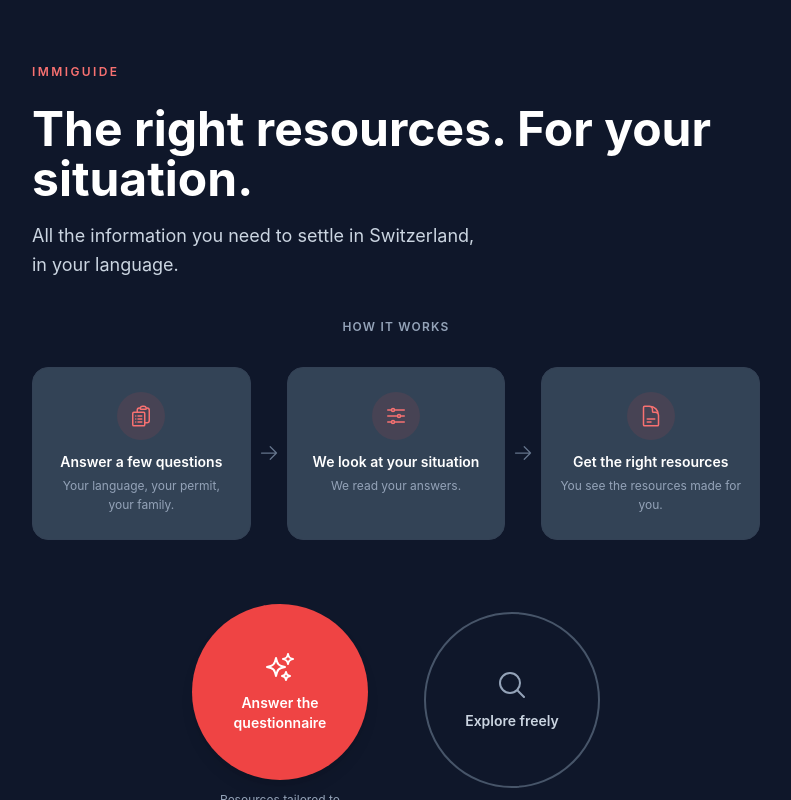
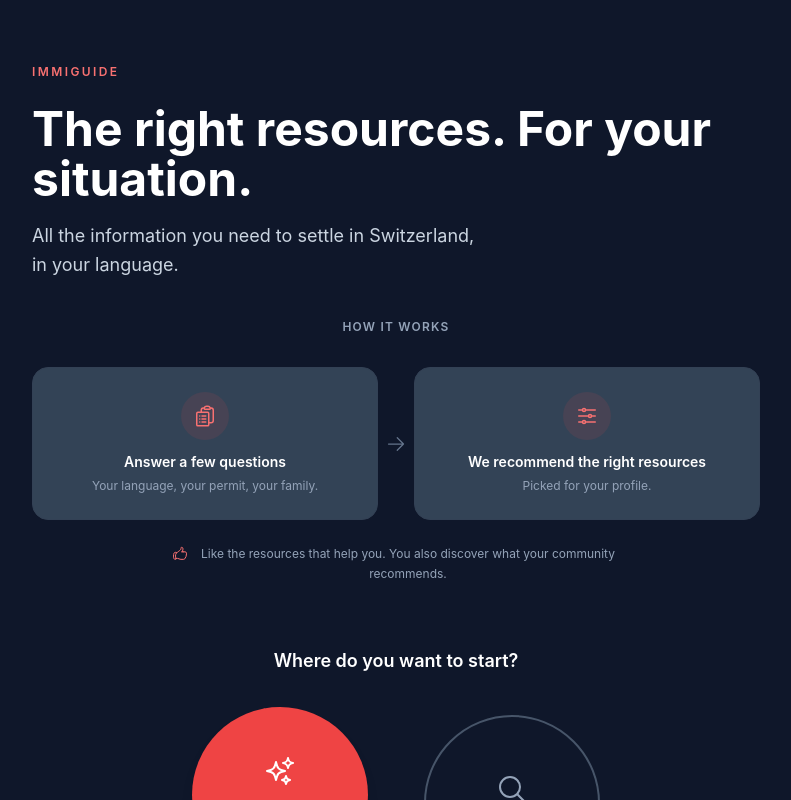
Before and after one commit to eliasdinarica/PIN-Prototype, a Vue app in the folder frontend/: page / in a window 1280 px wide. Shown: the top 800 px of the page, without its empty margins (244-1035 px from the left). Built offline with nearby package versions, Linux system fonts and the light colour scheme.

Commit message:
changed the landing page again

```diff
--- a/frontend/src/i18n/locales/de.json
+++ b/frontend/src/i18n/locales/de.json
@@ -119,10 +119,9 @@
       "title": "So funktioniert es",
       "s1title": "Beantworten Sie ein paar Fragen",
       "s1desc": "Ihre Sprache, Ihr Ausweis, Ihre Familie.",
-      "s2title": "Wir schauen Ihre Situation an",
-      "s2desc": "Wir lesen Ihre Antworten.",
-      "s3title": "Erhalten Sie die richtigen Ressourcen",
-      "s3desc": "Sie sehen die Ressourcen für Sie."
+      "s2title": "Wir empfehlen die richtigen Ressourcen",
+      "s2desc": "Passend zu Ihrem Profil.",
+      "note": "Markieren Sie die Ressourcen, die Ihnen helfen. Sie sehen auch, was Ihre Community empfiehlt."
     },
     "skip": "Alle Informationen ohne Profil ansehen"
   },
--- a/frontend/src/i18n/locales/en.json
+++ b/frontend/src/i18n/locales/en.json
@@ -136,10 +136,9 @@
       "title": "How it works",
       "s1title": "Answer a few questions",
       "s1desc": "Your language, your permit, your family.",
-      "s2title": "We look at your situation",
-      "s2desc": "We read your answers.",
-      "s3title": "Get the right resources",
-      "s3desc": "You see the resources made for you."
+      "s2title": "We recommend the right resources",
+      "s2desc": "Picked for your profile.",
+      "note": "Like the resources that help you. You also discover what your community recommends."
     },
     "skip": "See all information without a profile"
   },
--- a/frontend/src/i18n/locales/es.json
+++ b/frontend/src/i18n/locales/es.json
@@ -119,10 +119,9 @@
       "title": "Cómo funciona",
       "s1title": "Responda a unas preguntas",
       "s1desc": "Su idioma, su permiso, su familia.",
-      "s2title": "Miramos su situación",
-      "s2desc": "Leemos sus respuestas.",
-      "s3title": "Reciba los recursos adecuados",
-      "s3desc": "Ve los recursos hechos para usted."
+      "s2title": "Recomendamos los recursos adecuados",
+      "s2desc": "Elegidos para su perfil.",
+      "note": "Marque los recursos que le ayudan. También descubre lo que recomienda su comunidad."
     },
     "skip": "Ver toda la información sin perfil"
   },
--- a/frontend/src/i18n/locales/fr.json
+++ b/frontend/src/i18n/locales/fr.json
@@ -136,10 +136,9 @@
       "title": "Comment ça marche",
       "s1title": "Répondez à quelques questions",
       "s1desc": "Votre langue, votre permis, votre famille.",
-      "s2title": "Nous regardons votre situation",
-      "s2desc": "Nous lisons vos réponses.",
-      "s3title": "Recevez les bonnes ressources",
-      "s3desc": "Vous voyez les ressources faites pour vous."
+      "s2title": "Nous recommandons les bonnes ressources",
+      "s2desc": "Choisies pour votre profil.",
+      "note": "Aimez les ressources qui vous aident. Vous découvrez aussi ce que votre communauté recommande."
     },
     "skip": "Voir toutes les informations sans profil"
   },
--- a/frontend/src/i18n/locales/it.json
+++ b/frontend/src/i18n/locales/it.json
@@ -119,10 +119,9 @@
       "title": "Come funziona",
       "s1title": "Rispondi ad alcune domande",
       "s1desc": "La tua lingua, il tuo permesso, la tua famiglia.",
-      "s2title": "Guardiamo la tua situazione",
-      "s2desc": "Leggiamo le tue risposte.",
-      "s3title": "Ricevi le risorse giuste",
-      "s3desc": "Vedi le risorse fatte per te."
+      "s2title": "Consigliamo le risorse giuste",
+      "s2desc": "Scelte per il tuo profilo.",
+      "note": "Metti mi piace alle risorse che ti aiutano. Scopri anche cosa consiglia la tua comunità."
     },
     "skip": "Vedere tutte le informazioni senza profilo"
   },
--- a/frontend/src/i18n/locales/pt.json
+++ b/frontend/src/i18n/locales/pt.json
@@ -119,10 +119,9 @@
       "title": "Como funciona",
       "s1title": "Responda a algumas perguntas",
       "s1desc": "A sua língua, a sua autorização, a sua família.",
-      "s2title": "Olhamos para a sua situação",
-      "s2desc": "Lemos as suas respostas.",
-      "s3title": "Receba os recursos certos",
-      "s3desc": "Você vê os recursos feitos para você."
+      "s2title": "Recomendamos os recursos certos",
+      "s2desc": "Escolhidos para o seu perfil.",
+      "note": "Curta os recursos que o ajudam. Também descobre o que a sua comunidade recomenda."
     },
     "skip": "Ver todas as informações sem perfil"
   },
--- a/frontend/src/i18n/locales/ru.json
+++ b/frontend/src/i18n/locales/ru.json
@@ -119,10 +119,9 @@
       "title": "Как это работает",
       "s1title": "Ответьте на несколько вопросов",
       "s1desc": "Ваш язык, ваше разрешение, ваша семья.",
-      "s2title": "Мы смотрим вашу ситуацию",
-      "s2desc": "Мы читаем ваши ответы.",
-      "s3title": "Получите нужные ресурсы",
-      "s3desc": "Вы видите ресурсы для вас."
+      "s2title": "Мы рекомендуем нужные ресурсы",
+      "s2desc": "Подобраны для вашего профиля.",
+      "note": "Отмечайте ресурсы, которые вам помогают. Вы также видите, что рекомендует ваше сообщество."
     },
     "skip": "Смотреть всё без профиля"
   },
--- a/frontend/src/views/LandingView.vue
+++ b/frontend/src/views/LandingView.vue
@@ -4,8 +4,8 @@ import { useRouter } from 'vue-router'
 import { useI18n } from 'vue-i18n'
 import {
   SparklesIcon, MagnifyingGlassIcon,
-  ClipboardDocumentListIcon, AdjustmentsHorizontalIcon, DocumentTextIcon,
-  ArrowRightIcon,
+  ClipboardDocumentListIcon, AdjustmentsHorizontalIcon,
+  ArrowRightIcon, HandThumbUpIcon,
 } from '@heroicons/vue/24/outline'
 
 const router = useRouter()
@@ -14,7 +14,6 @@ const { t } = useI18n()
 const steps = computed(() => [
   { icon: ClipboardDocumentListIcon, title: t('landing.how.s1title'), desc: t('landing.how.s1desc') },
   { icon: AdjustmentsHorizontalIcon, title: t('landing.how.s2title'), desc: t('landing.how.s2desc') },
-  { icon: DocumentTextIcon, title: t('landing.how.s3title'), desc: t('landing.how.s3desc') },
 ])
 </script>
 
@@ -40,9 +39,9 @@ const steps = computed(() => [
       <p class="text-xs font-semibold uppercase tracking-widest text-surface-400 mb-8 text-center">
         {{ t('landing.how.title') }}
       </p>
-      <div class="flex flex-col sm:flex-row items-stretch justify-center gap-3 sm:gap-2 mb-16">
+      <div class="flex flex-col sm:flex-row items-stretch justify-center gap-3 sm:gap-2 mb-6">
         <template v-for="(step, i) in steps" :key="i">
-          <div class="flex-1 flex flex-col items-center text-center bg-surface-800 border border-surface-700 rounded-2xl px-4 py-6">
+          <div class="flex-1 flex flex-col items-center text-center bg-surface-800 border border-surface-700 rounded-2xl px-5 py-6">
             <div class="w-12 h-12 rounded-full bg-brand-500/10 flex items-center justify-center mb-3">
               <component :is="step.icon" class="w-6 h-6 text-brand-400" />
             </div>
@@ -58,7 +57,16 @@ const steps = computed(() => [
         </template>
       </div>
 
-      <!-- ── Questionnaire : deux cercles (remplir un profil / explorer librement) ── -->
+      <!-- Note : likes + recommandations communautaires -->
+      <p class="flex items-start gap-2 text-surface-400 text-xs leading-relaxed max-w-md mx-auto text-center justify-center mb-16">
+        <HandThumbUpIcon class="w-4 h-4 text-brand-400 shrink-0 mt-0.5" />
+        <span>{{ t('landing.how.note') }}</span>
+      </p>
+
+      <!-- ── Point d'entrée : titre + deux cercles ── -->
+      <p class="text-white font-semibold text-lg text-center mb-8">
+        {{ t('landing.q.tag') }}
+      </p>
       <div class="flex items-center justify-center gap-8 sm:gap-14 flex-wrap">
 
         <div class="flex flex-col items-center gap-3">
```
